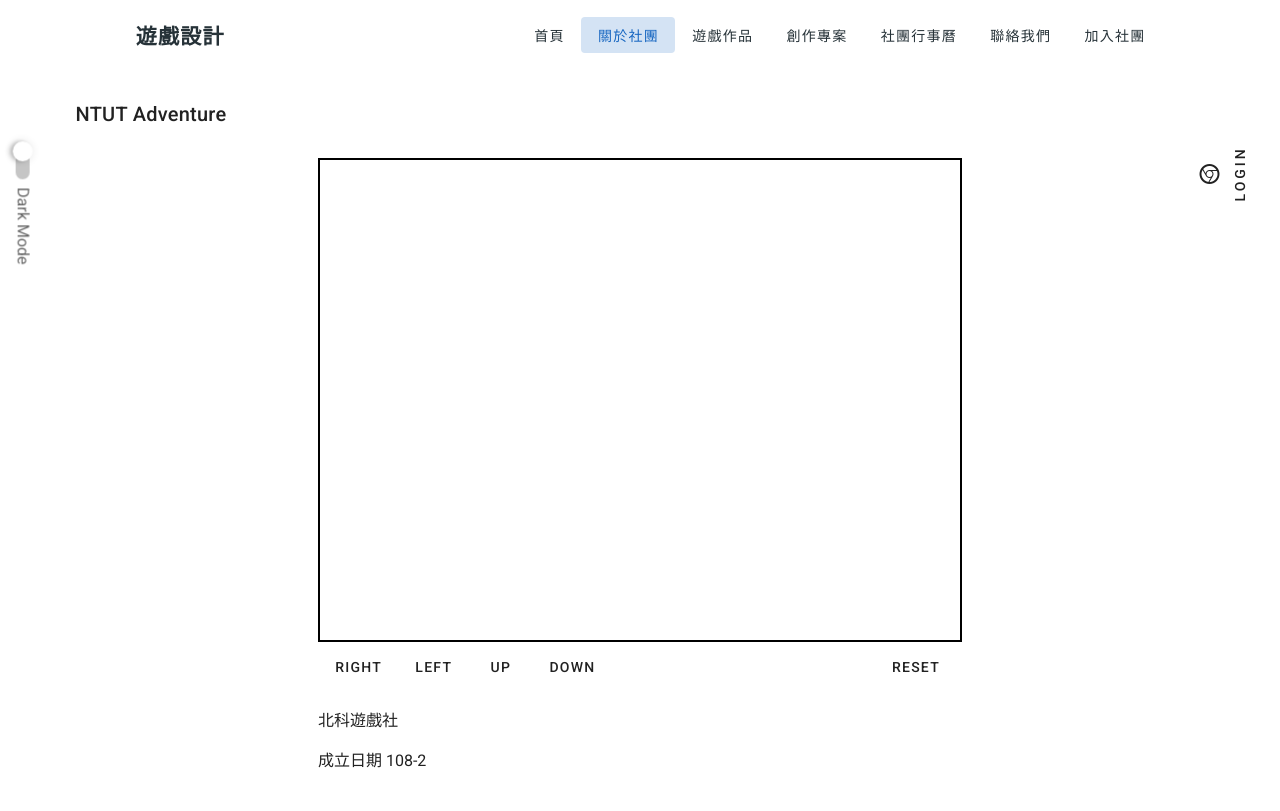
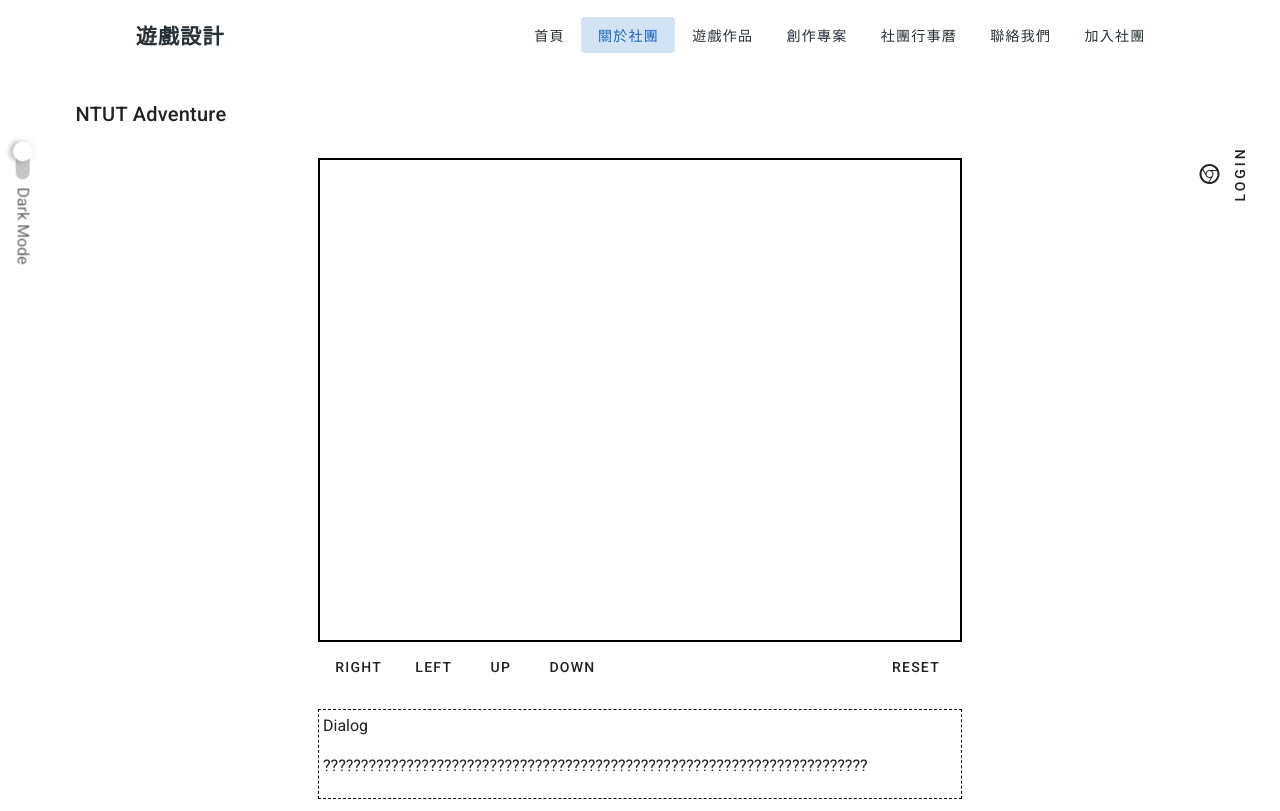
Before and after one commit to NTUT-NGD/official-site, a Vue app: page /about in a window 1280 px wide. Built offline with nearby package versions, Linux system fonts and the light colour scheme; no server answers; the database is empty; a web font is replaced by a local one; what vue-gapi would draw is missing.

Commit message:
Add dialog on game

```diff
--- a/src/components/about/game.vue
+++ b/src/components/about/game.vue
@@ -20,8 +20,12 @@
     </v-row>
     <v-row>
       <v-col cols="12">
-        <p>北科遊戲社</p>
-        <p>成立日期 108-2</p>
+        <div style="border: 1px dashed black;" class="pa-1">
+          <p>Dialog</p>
+          <p>
+            ????????????????????????????????????????????????????????????????????????
+          </p>
+        </div>
       </v-col>
     </v-row>
   </div>
@@ -78,6 +82,8 @@ export default {
       this.context.fillRect(205, 100, 50, 50);
       this.context.fillStyle = "#3949ab";
       this.context.fillRect(305, 100, 50, 50);
+      this.context.fillStyle = "#ffb300";
+      this.context.fillRect(405, 100, 50, 50);
       this.context.fillStyle = "#000000";
       this.context.fillRect(this.position.x, this.position.y, 20, 20);
     });
```
